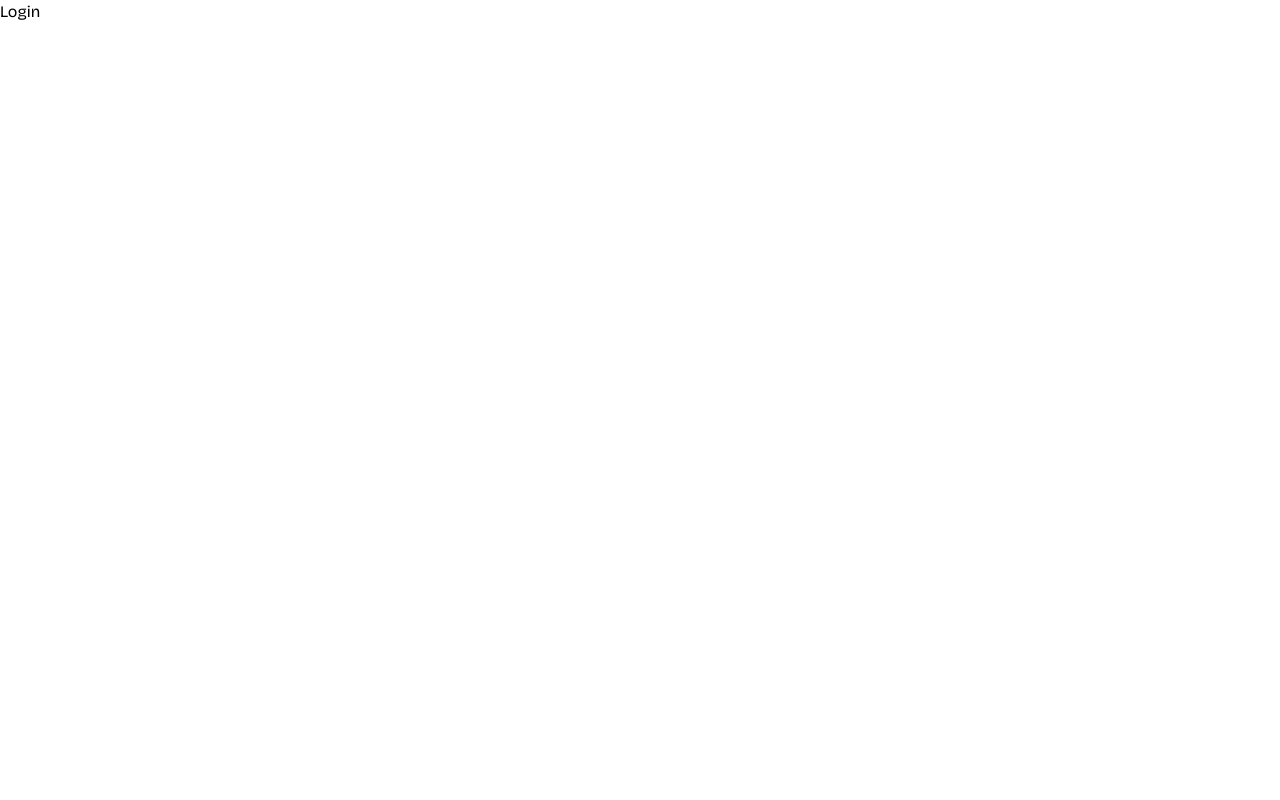
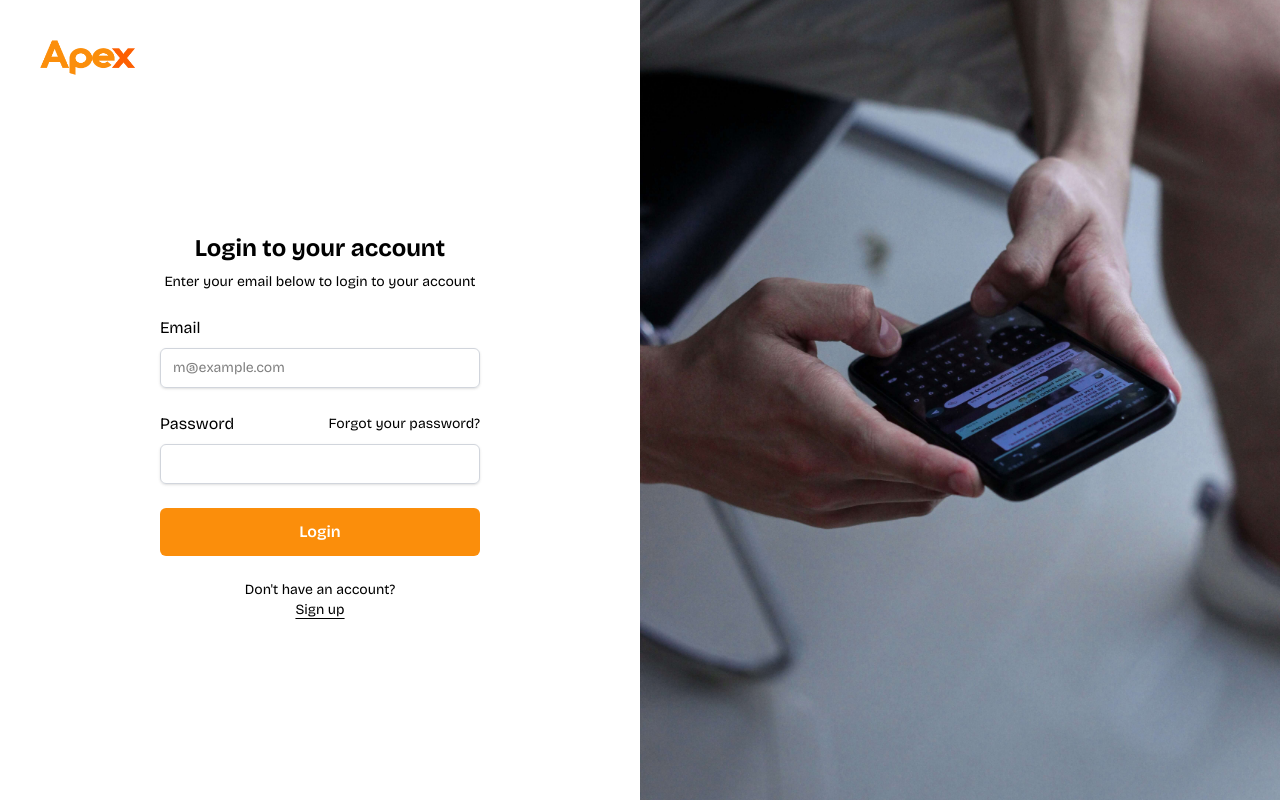
Before and after one commit to Kwenpicasso/chatapp-ui, a Next.js app: page / in a window 1280 px wide. Both pictures are taken after a click on the element "Login". Built offline with nearby package versions, Linux system fonts and the light colour scheme.

Commit message:
feat:login-ui

```diff
--- a/app/components/ClientSection.tsx
+++ b/app/components/ClientSection.tsx
@@ -31,7 +31,7 @@ const ClientSection = () => {
         className='absolute left-0 w-[200px] lg:w-[350px]'
         />
 
-  <div className="w-full space-y-12 py-[4%]">
+  <div className="w-full space-y-12 py-[10%] lg:py-[4%]">
   <h1 className='text-white font-bold text-center text-[28px] lg:text-[45px] w-[70%] lg:w-[50%] mx-auto leading-[30px] lg:leading-[50px]'>Our blessed client said about us 😍</h1>
 
   <div className="w-full flex justify-around items-center  gap-6 flex-col lg:flex-row">
@@ -41,7 +41,7 @@ const ClientSection = () => {
       key={index}
       className="w-full lg:w-[45%] flex flex-col justify-center items-center space-y-6"
     >
-      <div className="w-full bg-white p-5 flex flex-col justify-center h-[200px] items-center rounded-lg gap-3 text-[18px] text-center relative">
+      <div className="w-full bg-white p-5 flex flex-col justify-center h-[250px] lg:h-[200px] items-center rounded-lg gap-3 text-[18px] text-center relative">
         <h1 className="text-[#FD6003] font-semibold">{testimonial.quoteTitle}</h1>
         <h1 className="text-[#383A47] text-[16px]">{testimonial.quoteText}</h1>
         <div className="w-0 h-0 border-l-8 border-r-8 border-t-8 border-l-transparent border-r-transparent border-t-white absolute bottom-[-8px]"></div>
--- a/app/components/CustomerSection.tsx
+++ b/app/components/CustomerSection.tsx
@@ -2,7 +2,7 @@ import React from 'react'
 
 const CustomerSection = () => {
   return (
-    <div className='w-full bg-[#F8F8FA] p-[5%] gap-6 mt-[7%] mx-auto  px-4 sm:px-6 lg:px-[8%] flex justify-center items-center flex-col lg:flex-row'>
+    <div className='w-full bg-[#F8F8FA] p-[8%] gap-6 mt-[7%] mx-auto  px-4 sm:px-6 lg:px-[8%] flex justify-center items-center flex-col lg:flex-row'>
       <div className="w-full lg:w-1/2">
     <div className=' flex justify-center items-center w-full lg:w-[90%] relative'>
       <div className="w-full bg-[#12141D] opacity-70 absolute  left-0 right-0 bottom-0 h-[60px] lg:h-[85px] flex justify-center items-center gap-8">
--- a/app/components/Login.tsx
+++ b/app/components/Login.tsx
@@ -1,8 +1,30 @@
+import { GalleryVerticalEnd } from 'lucide-react'
 import React from 'react'
+import { LoginForm } from './LoginForm'
 
 const Login = () => {
   return (
-    <div>Login</div>
+    <div className="grid min-h-svh lg:grid-cols-2">
+    <div className="flex flex-col gap-4 p-6 md:p-10">
+      <div className="flex justify-center gap-2 md:justify-start">
+      <div className="md:flex md:items-center md:gap-12">
+              <img src="/logo.png" alt="logo" className="w-[62px] h-[24px] lg:w-[95px] lg:h-[35px]" />
+            </div>
+      </div>
+      <div className="flex flex-1 items-center justify-center">
+        <div className="w-full max-w-xs">
+          <LoginForm />
+        </div>
+      </div>
+    </div>
+    <div className="relative hidden bg-muted lg:block">
+      <img
+        src="/loginimg.jpg"
+        alt="Image"
+        className="absolute inset-0 h-full w-full object-cover "
+      />
+    </div>
+  </div>
   )
 }
 
--- /dev/null
+++ b/app/components/LoginForm.tsx
@@ -0,0 +1,63 @@
+import React from 'react'
+export function LoginForm() {
+  return (
+    <form className="flex flex-col gap-6">
+      <div className="flex flex-col items-center gap-2 text-center">
+        <h1 className="text-2xl font-bold">Login to your account</h1>
+        <p className="text-balance text-sm text-muted-foreground">
+          Enter your email below to login to your account
+        </p>
+      </div>
+      <div className="grid gap-6">
+        <div className="grid gap-2">
+          <h1 >Email</h1>
+          <input id="email" type="email" placeholder="m@example.com" required  className=' flex w-full rounded-md
+    border border-gray-300
+    h-[40px] bg-transparent px-3 py-1
+    text-base shadow-sm transition-colors
+    placeholder:text-muted-foreground
+    focus:outline-none focus:border-orange-500 focus:ring-1 focus:ring-orange-500
+    disabled:cursor-not-allowed disabled:opacity-50
+    md:text-sm' />
+        </div>
+        <div className="grid gap-2">
+          <div className="flex items-center">
+            <h1 >Password</h1>
+            <h1
+              className="ml-auto text-sm underline-offset-4 hover:underline"
+            >
+              Forgot your password?
+            </h1>
+          </div>
+          <input
+  id="password"
+  type="password"
+  required
+  className='
+    flex w-full rounded-md
+    border border-gray-300
+    h-[40px] bg-transparent px-3 py-1
+    text-base shadow-sm transition-colors
+    placeholder:text-muted-foreground
+    focus:outline-none focus:border-orange-500 focus:ring-1 focus:ring-orange-500
+    disabled:cursor-not-allowed disabled:opacity-50
+    md:text-sm
+  '
+/>
+
+        </div>
+        <button  className="group relative h-12 overflow-hidden cursor-pointer rounded-md bg-[#FB8E0B] px-6 text-white font-semibold transition">
+                    <span>Login</span>
+                    <div className="absolute inset-0 h-full w-0 bg-white/30 transition-[width] group-hover:w-full"></div>
+                  </button>
+
+      </div>
+      <div className="text-center text-sm">
+        Don&apos;t have an account?{" "}
+        <h1 className="underline underline-offset-4">
+          Sign up
+        </h1>
+      </div>
+    </form>
+  )
+}
--- /dev/null
+++ b/app/components/SellingSection.tsx
@@ -0,0 +1,29 @@
+import React from 'react'
+
+interface Props {
+    setSelectedSection: (section: 'login' | 'chatroom') => void;
+  }
+
+const SellingSection = ({setSelectedSection}:Props) => {
+  return (
+    <div className='w-full bg-white p-[5%] gap-6 mt-[7%] mx-auto  px-4 sm:px-6 lg:px-[8%] flex justify-center items-center flex-col-reverse lg:flex-row'>
+    <div className="w-full lg:w-1/2 space-y-5">
+    <h1 className='font-bold text-[30px] leading-[40px] lg:leading-[50px] lg:text-[50px]'>
+    Start selling directly inside conversations
+    </h1>
+    <p className='leading-[25px] text-[#383A47] w-full lg:w-[80%] lg:leading-[20px] text-[14px] lg:text-[16px]'>
+    There are many variations of passages of Lorem Ipsum available, but the majority have suffered all injected humour or randomised words which don't look even slightly believable.
+    </p>
+    <button onClick={() => setSelectedSection("chatroom")} className="group relative h-12 overflow-hidden cursor-pointer rounded-md bg-[#FB8E0B] px-6 text-white font-semibold transition">
+                    <span>Start Chatting Now</span>
+                    <div className="absolute inset-0 h-full w-0 bg-white/30 transition-[width] group-hover:w-full"></div>
+    </button>
+    </div>
+    <div className="w-full lg:w-1/2 ">
+    <img src="/img1.png" alt="hero" className="w-full h-full object-cover" />
+    </div>
+  </div>
+  )
+}
+
+export default SellingSection
--- a/app/page.tsx
+++ b/app/page.tsx
@@ -8,6 +8,7 @@ import Features from "./components/Features";
 import CustomerSection from "./components/CustomerSection";
 import ClientSection from "./components/ClientSection";
 import Footer from "./components/Footer";
+import SellingSection from "./components/SellingSection";
 
 export default function Home() {
   const [selectedSection, setSelectedSection] = useState<'login' | 'chatroom' | null>(null);
@@ -28,6 +29,9 @@ selectedSection === 'chatroom' ? (
   />
   <Features/>
   <CustomerSection/>
+  <SellingSection
+      setSelectedSection={setSelectedSection}
+  />
   <ClientSection/>
   <Footer/>
  </div>
```
Also changed, not shown: public/loginimg.jpg (added).
